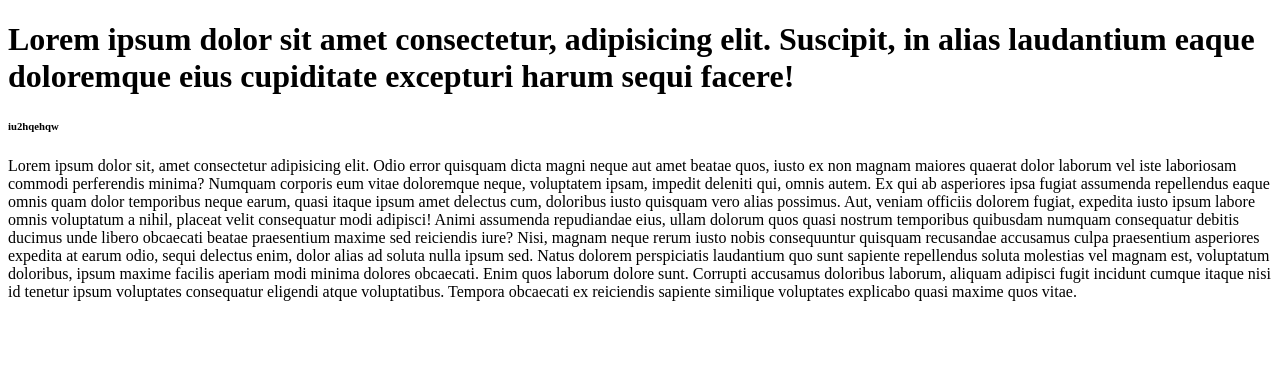
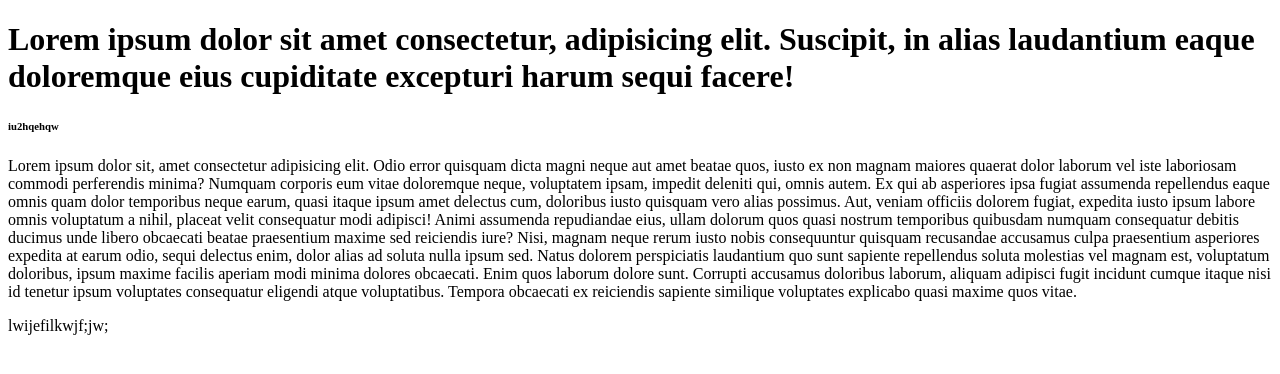
Before and after one commit to Shahynkamali/testing, a plain HTML site: page index.html in a window 1280 px wide. Drawn offline with Linux system fonts and the light colour scheme.

Commit message:
new commit

```diff
--- a/index.html
+++ b/index.html
@@ -20,5 +20,8 @@
         <p>
             Lorem ipsum dolor sit, amet consectetur adipisicing elit. Odio error quisquam dicta magni neque aut amet beatae quos, iusto ex non magnam maiores quaerat dolor laborum vel iste laboriosam commodi perferendis minima? Numquam corporis eum vitae doloremque neque, voluptatem ipsam, impedit deleniti qui, omnis autem. Ex qui ab asperiores ipsa fugiat assumenda repellendus eaque omnis quam dolor temporibus neque earum, quasi itaque ipsum amet delectus cum, doloribus iusto quisquam vero alias possimus. Aut, veniam officiis dolorem fugiat, expedita iusto ipsum labore omnis voluptatum a nihil, placeat velit consequatur modi adipisci! Animi assumenda repudiandae eius, ullam dolorum quos quasi nostrum temporibus quibusdam numquam consequatur debitis ducimus unde libero obcaecati beatae praesentium maxime sed reiciendis iure? Nisi, magnam neque rerum iusto nobis consequuntur quisquam recusandae accusamus culpa praesentium asperiores expedita at earum odio, sequi delectus enim, dolor alias ad soluta nulla ipsum sed. Natus dolorem perspiciatis laudantium quo sunt sapiente repellendus soluta molestias vel magnam est, voluptatum doloribus, ipsum maxime facilis aperiam modi minima dolores obcaecati. Enim quos laborum dolore sunt. Corrupti accusamus doloribus laborum, aliquam adipisci fugit incidunt cumque itaque nisi id tenetur ipsum voluptates consequatur eligendi atque voluptatibus. Tempora obcaecati ex reiciendis sapiente similique voluptates explicabo quasi maxime quos vitae.
         </p>
+        <footer>
+            lwijefilkwjf;jw;
+        </footer>
     </body>
 </html>
```
